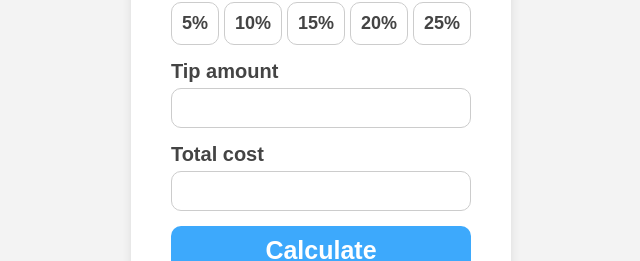
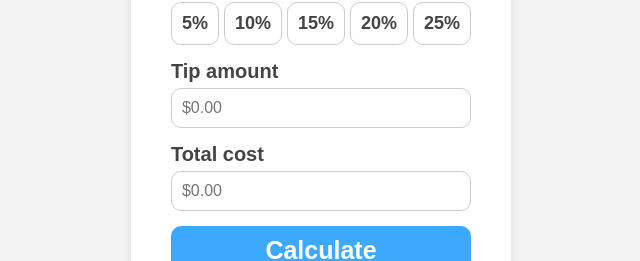
Before and after one commit to lu-alvz-dev/tip-calculator, a plain HTML site: page index.html in a window 1280 px wide. Shown: the part 345-606 px from the top of the page, without its empty margins (319-959 px from the left). Drawn offline with Linux system fonts and the light colour scheme.

Commit message:
adding place holder to tip-amount and total-cost inputs

```diff
--- a/index.html
+++ b/index.html
@@ -26,11 +26,11 @@
       </section>
       <section class="tip-amount">
         <p>Tip amount</p>
-        <input type="text" id="tip-amount" />
+        <input type="text" placeholder="$0.00" id="tip-amount" />
       </section>
       <section class="total-cost">
         <p>Total cost</p>
-        <input type="text" id="total-cost" />
+        <input type="text" placeholder="$0.00" id="total-cost" />
       </section>
       <button class="calculate">Calculate</button>
     </article>
```
